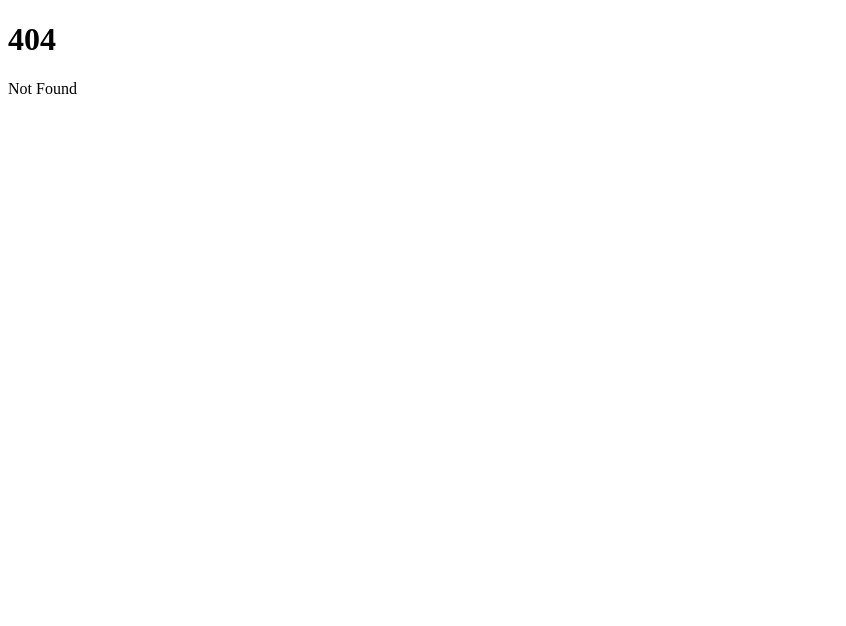
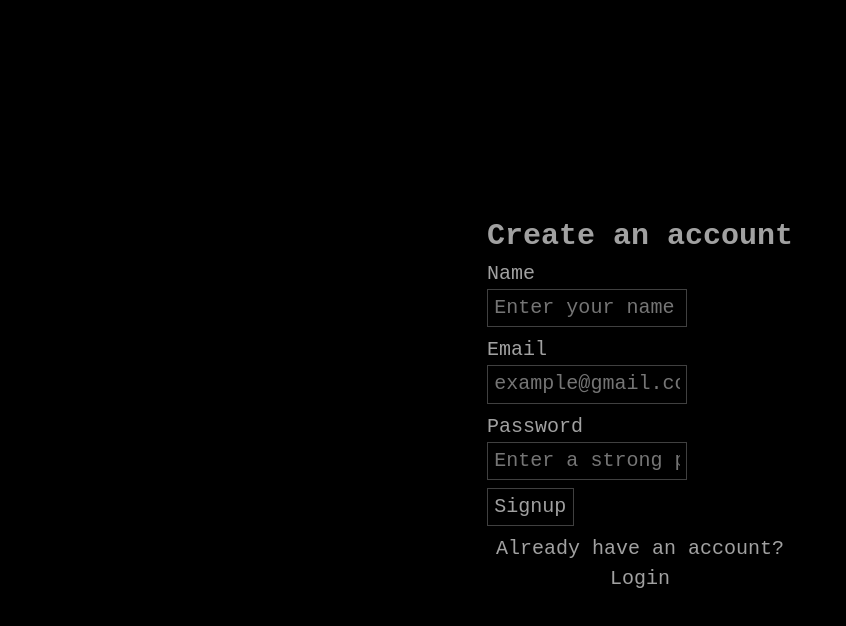
Before and after one commit to drnull03/glint, a SvelteKit app: page /signup in a window 1280 px wide. Before the commit this address had no page. Shown: the top 626 px of the page, without its empty margins (0-846 px from the left). Built offline with nearby package versions, Linux system fonts and the light colour scheme; no server answers.

Commit message:
Adding signup and login

```diff
--- /dev/null
+++ b/src/lib/auth.js
@@ -0,0 +1,10 @@
+import bcrypt from "bcryptjs";
+export const hashPassword = async (password) => {
+    const salt = bcrypt.genSaltSync(10);
+    const hash = bcrypt.hashSync(password, salt);
+    return hash;
+};
+export const verifyPassword = async (hashedPassword, plainPassword) => {
+    const isValid = bcrypt.compareSync(plainPassword, hashedPassword);
+    return isValid;
+};
--- /dev/null
+++ b/src/lib/supabaseClient.js
@@ -0,0 +1,5 @@
+import { createClient } from "@supabase/supabase-js";
+import { PUBLIC_SUPABASE_URL } from "$env/static/public";
+import { SECRET_ANON_KEY } from "$env/static/private";
+
+export const supabase = createClient(PUBLIC_SUPABASE_URL, SECRET_ANON_KEY);
--- /dev/null
+++ b/src/routes/(main)/login/+page.svelte
@@ -0,0 +1,76 @@
+<script>
+    import { enhance } from "$app/forms";
+    // export let data;
+    // const { isUserVar } = data;
+    // import { isUser } from "$lib/stores";
+    // $isUser = isUserVar;
+    let errorMessage;
+    let showLoading = false;
+</script>
+
+<main>
+    <form action="?/login" method="post" use:enhance={() => {
+        showLoading = true;
+        return async ({ result, update }) => {
+            if(result.data) {
+                errorMessage = result.data.message;
+            }
+            showLoading = false;
+            update();
+        }
+    }}>
+        <h2>Login</h2>
+        <p>Email</p>
+        <input type="email" name="email" placeholder="example@gmail.com">
+        <p>Password</p>
+        <input type="password" name="password" placeholder="Enter your password">
+        <div>
+            <button>Login</button>
+        </div>
+    </form>
+    {#if errorMessage}
+        <p class="warning">{errorMessage}</p>
+    {/if}
+    <p>Don't have an account?</p>
+    <a href="/signup">Signup</a>
+
+    <!-- Loading -->
+    {#if showLoading}
+        <div class="loading">
+            <p>Loading...</p>
+        </div>
+    {/if}
+</main>
+
+<style>
+    main {
+        min-height: 100vh;
+        min-height: 100svh;
+        display: flex;
+        flex-direction: column;
+        justify-content: center;
+        align-items: center;
+    }
+
+    input {
+        width: 200px;
+        margin-bottom: .5rem;
+    }
+
+    form {
+        padding: .5rem;
+    }
+
+    .warning {
+        color: red;
+    }
+
+    .loading {
+        position: absolute;
+        inset: 0;
+        display: flex;
+        justify-content: center;
+        align-items: center;
+        background-color: black;
+    }
+</style>
--- a/src/routes/(main)/main.css
+++ b/src/routes/(main)/main.css
@@ -129,3 +129,12 @@ button:active {
     border-color: #a1a1a1;
     color: black;
 }
+
+a {
+    color: #a1a1a1;
+    text-decoration: none;
+}
+
+a:hover {
+    color: white;
+}
--- /dev/null
+++ b/src/routes/(main)/signup/+page.server.js
@@ -0,0 +1,75 @@
+import { supabase } from "$lib/supabaseClient";
+import { SECRET_JWT_KEY } from "$env/static/private";
+import jwt from '@tsndr/cloudflare-worker-jwt';
+import { redirect } from "@sveltejs/kit";
+import { hashPassword } from "$lib/auth";
+
+const generateJWT = async (userID, email) => {
+    const token = await jwt.sign({
+        userID: userID,
+        email: email
+    }, SECRET_JWT_KEY);
+    return token;
+}
+
+const insertUser = async (name, email, password) => {
+    if(!name || !email || !password) {
+        return;
+    }
+    const { data, error } = await supabase
+    .from('user')
+    .insert([
+        {
+            name: name,
+            email: email,
+            password: password
+        }
+    ])
+    .select("userID");
+
+    if(error) {
+        console.error('Error inserting user:', error);
+        return;
+    }
+
+    return data[0].userID;
+}
+
+export const actions = {
+    signup: async ({ request, cookies }) => {
+        const formData = await request.formData();
+        const name = formData.get("name");
+        const email = formData.get("email");
+        const unhashedPassword = formData.get("password");
+        const password = await hashPassword(unhashedPassword);
+        // Validate all inputs
+        const userID = await insertUser(name, email, password);
+        if(!userID) {
+            return {
+                message: 'Account creation failed. Please try again.'
+            };
+        }
+        // Generate a JWT token then save it in cookies then redirect to the homepage
+        const token = await generateJWT(userID, email);
+        cookies.set('token', token, {
+            httpOnly: true,
+            secure: true,
+            sameSite: 'strict',
+            path: '/',
+            maxAge: 60 * 60 * 24 * 7 * 30
+        });
+
+        throw redirect(303, "/");
+    }
+
+}
+
+export const load = ({ cookies }) => {
+    const token = cookies.get("token");
+
+    if(token) {
+        throw redirect(303, "/");
+    }
+
+    return {isUserVar: false}
+}
--- /dev/null
+++ b/src/routes/(main)/signup/+page.svelte
@@ -0,0 +1,78 @@
+<script>
+    import { enhance } from "$app/forms";
+    // export let data;
+    // const { isUserVar } = data;
+    // import { isUser } from "$lib/stores";
+    // $isUser = isUserVar;
+    let errorMessage;
+    let showLoading = false;
+</script>
+
+<main>
+    <form action="?/signup" method="post" use:enhance={() => {
+        showLoading = true;
+        return async ({ result, update }) => {
+            if(result.data) {
+                errorMessage = result.data.message;
+            }
+            showLoading = false;
+            update();
+        }
+    }}>
+        <h2>Create an account</h2>
+        <p>Name</p>
+        <input type="text" name="name" placeholder="Enter your name">
+        <p>Email</p>
+        <input type="email" name="email" placeholder="example@gmail.com">
+        <p>Password</p>
+        <input type="password" name="password" placeholder="Enter a strong password">
+        <div>
+            <button>Signup</button>
+        </div>
+    </form>
+    {#if errorMessage}
+        <p class="warning">{errorMessage}</p>
+    {/if}
+    <p>Already have an account?</p>
+    <a href="/login">Login</a>
+
+    <!-- Loading -->
+    {#if showLoading}
+        <div class="loading">
+            <p>Loading...</p>
+        </div>
+    {/if}
+</main>
+
+<style>
+    main {
+        min-height: 100vh;
+        min-height: 100svh;
+        display: flex;
+        flex-direction: column;
+        justify-content: center;
+        align-items: center;
+    }
+
+    input {
+        width: 200px;
+        margin-bottom: .5rem;
+    }
+
+    form {
+        padding: .5rem;
+    }
+
+    .warning {
+        color: red;
+    }
+
+    .loading {
+        position: absolute;
+        inset: 0;
+        display: flex;
+        justify-content: center;
+        align-items: center;
+        background-color: black;
+    }
+</style>
```
Also changed, not shown: src/routes/(main)/login/+page.server.js (added, +77 -0 lines).
